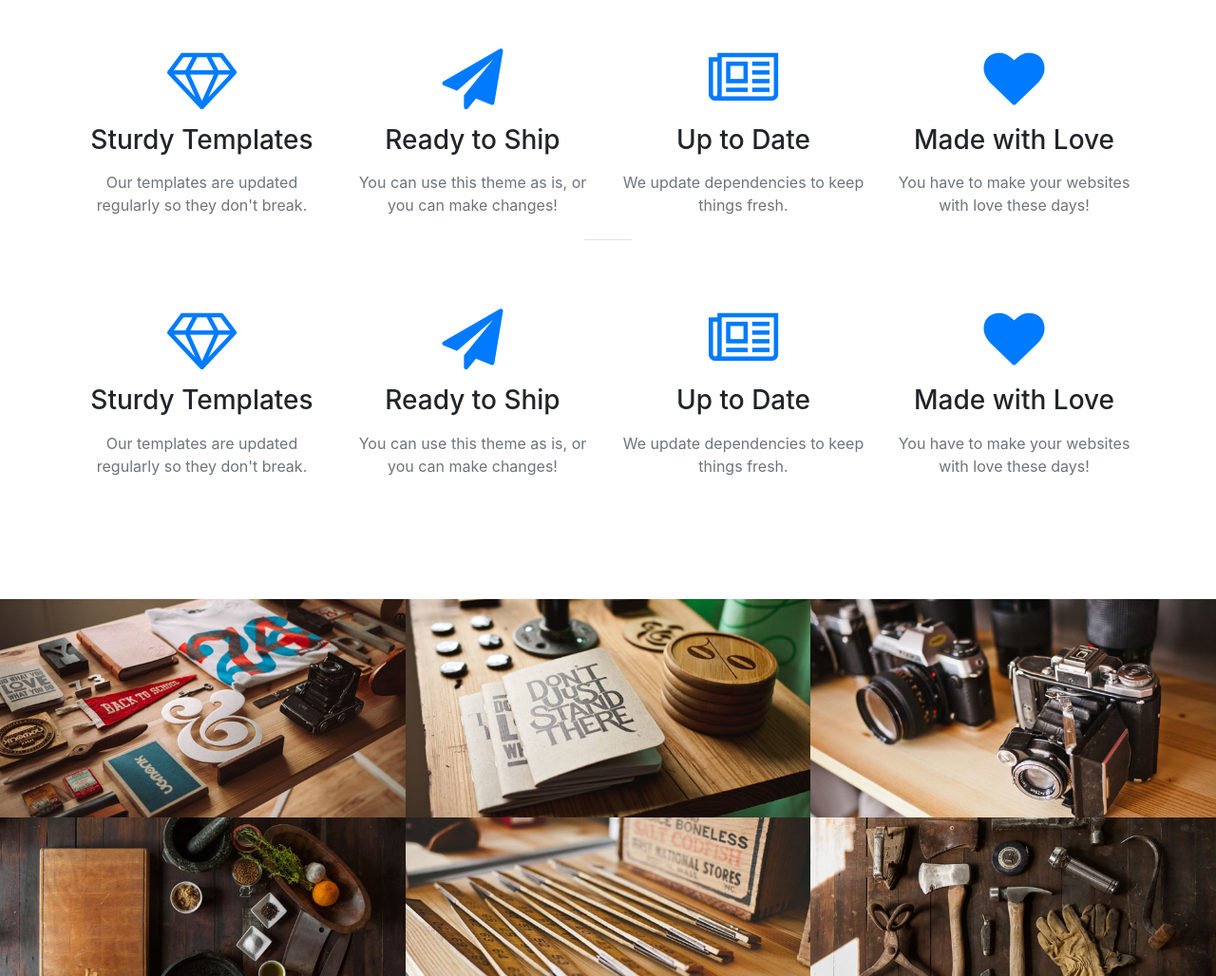
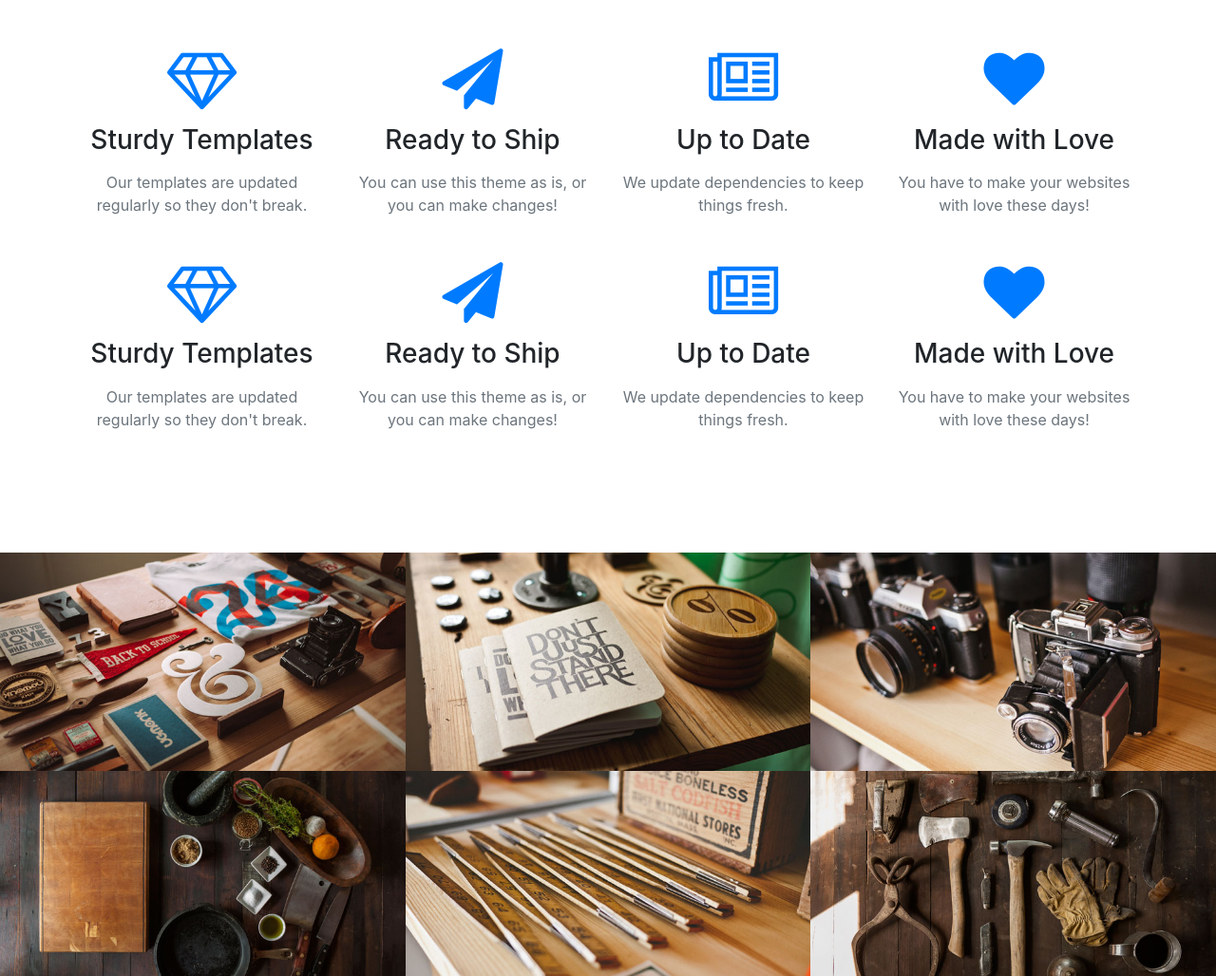
Before and after one commit to Luke-Bland/ePortfolio, a website with bundled scripts: page index.html in a window 1280 px wide. Shown: the part 1490-2518 px from the top of the page at 95% size. Built offline with nearby package versions, Linux system fonts and the light colour scheme.

Commit message:
test
tesdt

```diff
--- a/index.html
+++ b/index.html
@@ -123,13 +123,6 @@
               <p class="text-muted mb-0">You have to make your websites with love these days!</p>
             </div>
           </div>
-        </div>
-        <div class="row">
-          <div class="col-lg-12 text-center">
-            <hr class="my-4">
-          </div>
-        </div>
-      </div>
       <div class="container">
         <div class="row">
           <div class="col-lg-3 col-md-6 text-center">
```
